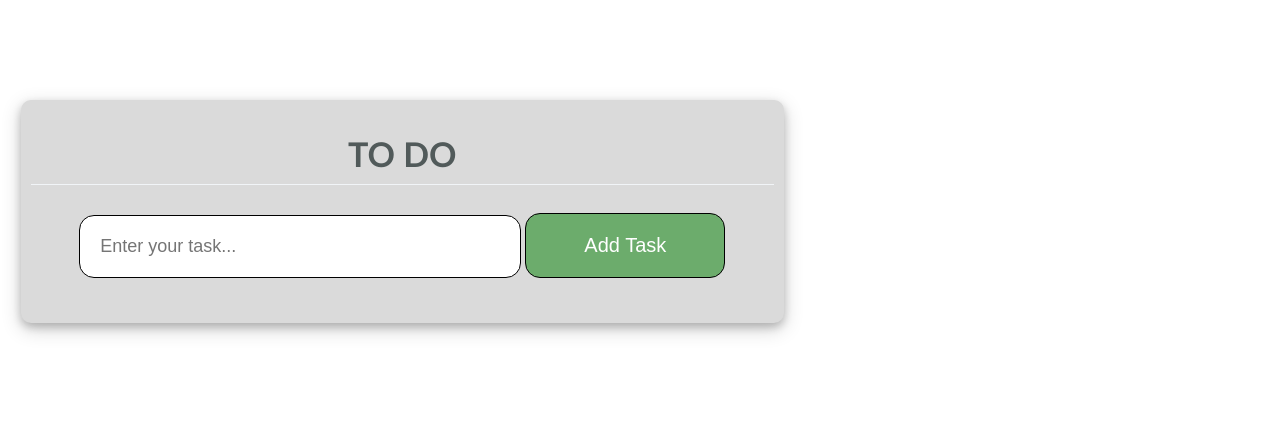
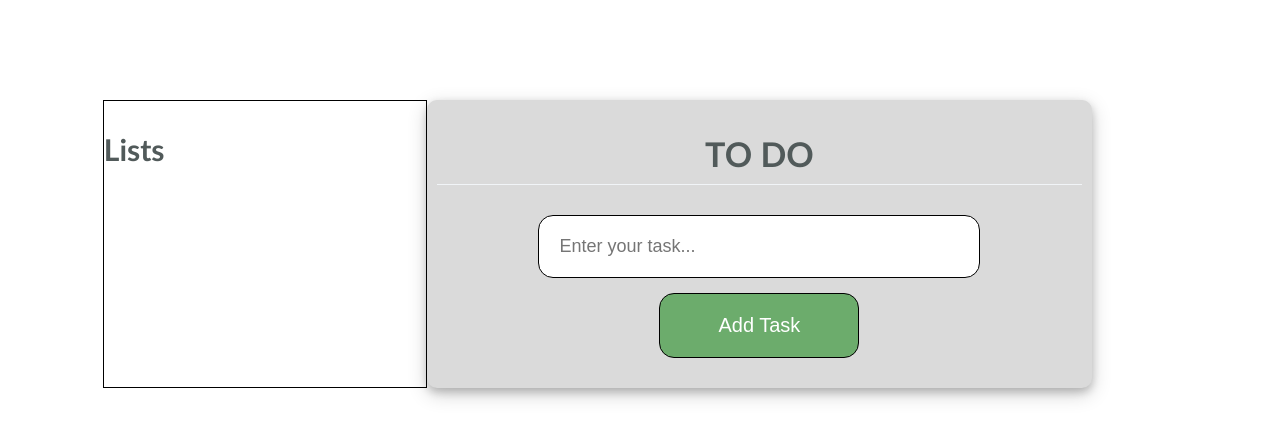
Before and after one commit to ahmedmeshref/to-do-app, a Flask app: page / in a window 1280 px wide. Shown: the top 439 px of the page. Run offline with Flask 2, Linux system fonts and the light colour scheme; data that the repository does not hold is empty; parts of the project's set-up code (start-up, migrations or seed data) failed here and were passed over.

Commit message:
Implement Lists design

```diff
--- a/app/static/style.css
+++ b/app/static/style.css
@@ -7,10 +7,23 @@ li {
 }
 
 .container {
-    width: 98%;
+    width: 85%;
     margin: 100px auto 0;
     display: flex;
 }
+
+.list-section {
+    width: 30%;
+    border: 1px solid black;
+}
+
+.header h3 {
+    text-align: left;
+    color: #515A5A;
+    font-size: 30px;
+}
+
+
 
 .todo_wrapper {
     width: 60%;
--- a/app/templates/home.html
+++ b/app/templates/home.html
@@ -12,7 +12,19 @@
 </head>
 <body>
     <div class="container">
-        <div class="task-list-wrapper"></div>
+        <div class="list-section">
+            <div class="header">
+                <h3>Lists</h3>
+            </div>
+            <div class="new_list">
+{#                add form#}
+            </div>
+            <div>
+                <ul class="lists-wrapper">
+                    <li></li>
+                </ul>
+            </div>
+        </div>
 
         <div class="todo_wrapper">
             <div class="header">
```
